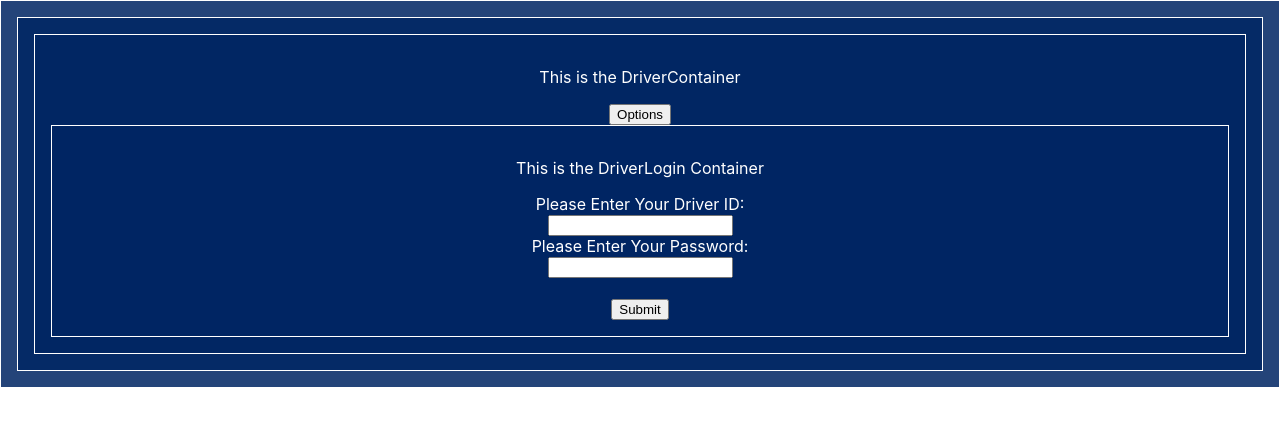
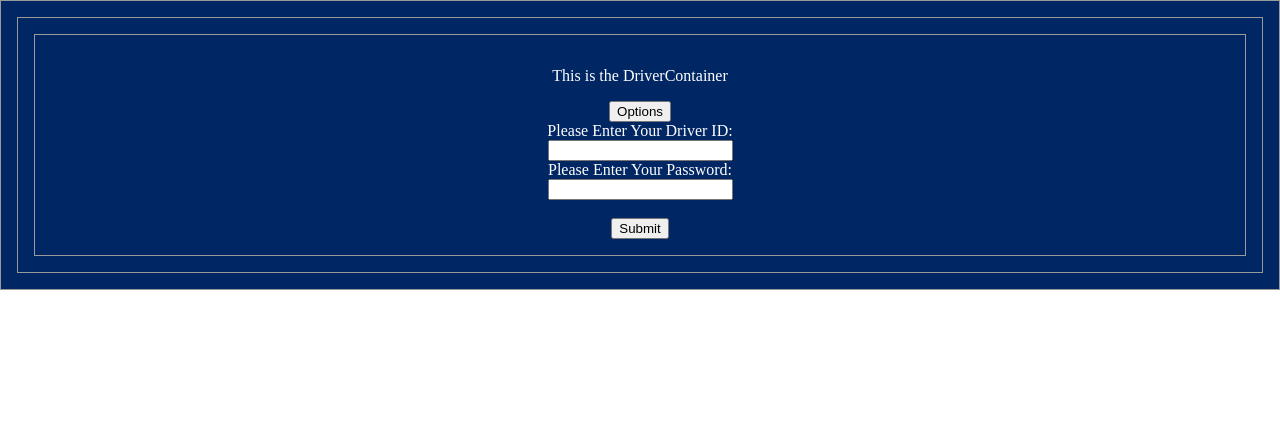
Before and after one commit to erikesund/train-app-system, a React (Create React App) app in the folder cab-app/: page / in a window 1280 px wide. Shown: the top 426 px of the page. Built offline with nearby package versions, Linux system fonts and the light colour scheme.

Commit message:
styled shiftlist

```diff
--- a/cab-app/src/App.css
+++ b/cab-app/src/App.css
@@ -3,8 +3,8 @@
 }
 
 div {
-  border: solid white 1px;
+  border: solid rgba(153,153,153) 1px;
   padding: 1rem;
-  background-color: rgba(0,38,100,.86);
-  color: white;
+  background-color: rgba(0,38,100);
+  color: white
 }
--- a/cab-app/src/components/Driver/DriverRotas/Rota.js
+++ b/cab-app/src/components/Driver/DriverRotas/Rota.js
@@ -1,6 +1,6 @@
 import React from "react";
 import ShiftList from "./ShiftList";
-
+import "../../../css/DriverRotas/Rota.css"
 function Rota ({shifts, onShiftClick, viewModeClick}) {
 
   const shiftNodes = shifts.map((shift) => {
--- a/cab-app/src/components/Driver/DriverRotas/Shift.js
+++ b/cab-app/src/components/Driver/DriverRotas/Shift.js
@@ -3,25 +3,18 @@ import Service from "./Service";
 import ServiceList from "./ServiceList";
 
 function Shift ({selectedShift, onServiceClick, viewModeClick}) {
-    // const serviceNodes = selectedShift.services.map((service) => {
-    //   if (selectedShift === null) {
-    //     return null;
-    //   } else {
-    //     return (
-    //       <Service service={service} onClick={onServiceClick} viewModeClick={viewModeClick}/>
-    //     )
-    //   }})
+
 
   const serviceNodes = selectedShift.services.map((service) => {
 
     return <ServiceList service={service} onClick={onServiceClick} viewModeClick={viewModeClick}/>
-    // return <ShiftList shift={shift} onClick={onShiftClick} viewModeClick={viewModeClick}/>
+
   })
 
   return (
     <div>
-      <div>Date: {selectedShift.date} Starts: {selectedShift.startTime} Location: {selectedShift.startLocation}</div>
-      <div>
+      <div id="service-header">Date: {selectedShift.date} Starts: {selectedShift.startTime} Location: {selectedShift.startLocation}</div>
+      <div id="service-list-container">
         {serviceNodes}
       </div>
     </div>
--- a/cab-app/src/components/Driver/DriverRotas/ShiftList.js
+++ b/cab-app/src/components/Driver/DriverRotas/ShiftList.js
@@ -1,5 +1,5 @@
 import React from "react";
-import Service from "./Service";
+import "../../../css/DriverRotas/ShiftList.css"
 
 function ShiftList ({shift, onClick, viewModeClick}) {
   function handleShiftClick() {
@@ -8,7 +8,7 @@ function ShiftList ({shift, onClick, viewModeClick}) {
   }
 
   return (
-    <div onClick={handleShiftClick}>
+    <div id="shift-list-item" onClick={handleShiftClick}>
       Date: {shift.date} Time: {shift.startTime} From: {shift.startLocation}
     </div>
   )
--- a/cab-app/src/components/DriverLogin/DriverLogin.js
+++ b/cab-app/src/components/DriverLogin/DriverLogin.js
@@ -7,17 +7,13 @@ function DriverLogin ({viewModeClick}) {
   };
 
   return (
-
-    <div>
-      <p>This is the DriverLogin Container</p>
-      <form>
+      <form id="login-form">
         <label for="driverId">Please Enter Your Driver ID:</label><br/>
         <input type="text" id="driverId" name="driverId"/><br/>
         <label for="driverId">Please Enter Your Password:</label><br/>
         <input type="text" id="driverPassword" name="driverPassword"/><br/><br/>
         <input type="submit" value="Submit" onClick={handleLoginClick}/>
       </form>
-    </div>
   )
 };
 
--- /dev/null
+++ b/cab-app/src/css/DriverRotas/ShiftList.css
@@ -0,0 +1,6 @@
+#shift-list-item{
+  background-color: white;
+  color: black;
+  margin-bottom: 5px;
+  margin-top: 5px;
+}
--- a/cab-app/src/index.css
+++ b/cab-app/src/index.css
@@ -1,6 +1,6 @@
 body {
   margin: 0;
-  font-family: -apple-system, BlinkMacSystemFont, 'Segoe UI', 'Roboto', 'Oxygen',
+  font-family: -apple-system, BlinkMacSystemFont, 'ITC Officina' 'Segoe UI', 'Roboto', 'Oxygen',
     'Ubuntu', 'Cantarell', 'Fira Sans', 'Droid Sans', 'Helvetica Neue',
     sans-serif;
   -webkit-font-smoothing: antialiased;
```
Also changed, not shown: cab-app/src/css/DriverRotas/Rota.css (added).
